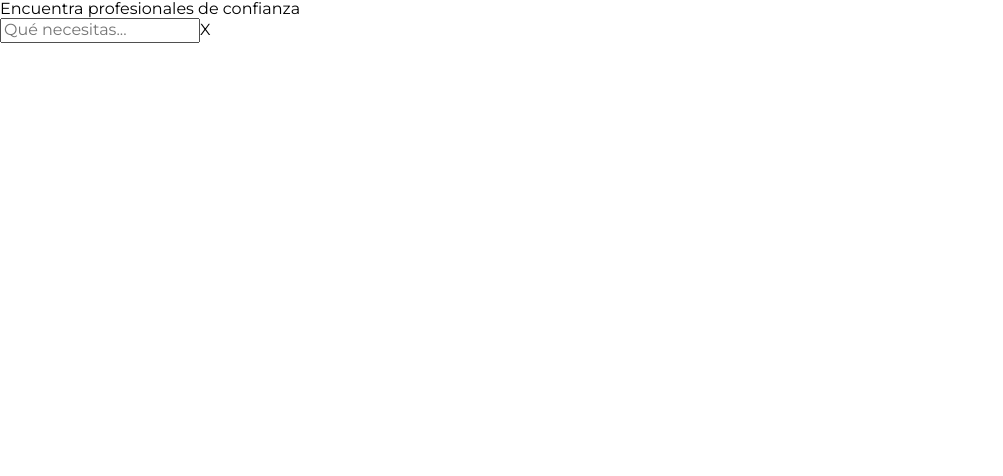
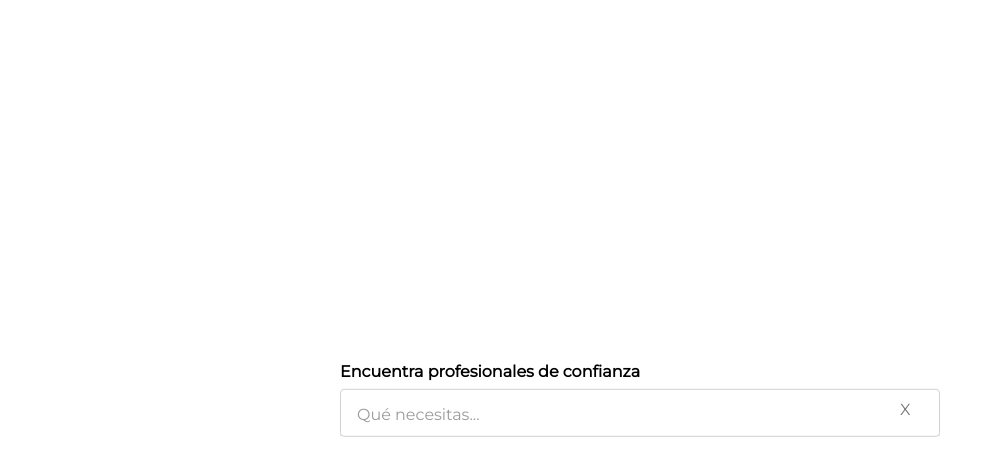
Before and after one commit to m-bp/autocomplete, a React (Create React App) app: page / in a window 1280 px wide. Shown: the top 476 px of the page, without its empty margins (0-1003 px from the left). Built offline with nearby package versions, Linux system fonts and the light colour scheme.

Commit message:
Add styles

```diff
--- a/src/components/Autocomplete.js
+++ b/src/components/Autocomplete.js
@@ -8,24 +8,29 @@ function Autocomplete({
   onSelectSuggestion,
 }) {
   return (
-    <div>
-      <label htmlFor="autocomplete">{label}</label>
+    <div className="autocomplete">
+      <label className="autocomplete__label" htmlFor="autocomplete">
+        {label}
+      </label>
 
-      <div>
+      <div className="autocomplete__outer">
+        <div className="autocomplete__inner">
           <input
+            className="autocomplete__input"
             id="autocomplete"
             placeholder={placeholder}
             value={value}
             onChange={onChange}
           />
-        {icon && <span>{icon}</span>}
+          {icon && <span className="autocomplete__icon">{icon}</span>}
         </div>
 
         {suggestions && (
-        <ul>
+          <ul className="autocomplete__suggestions suggestions">
             {suggestions.map((suggestion) => (
-            <li>
+              <li className="suggestions__item">
                 <button
+                  className="suggestions__inner"
                   onClick={() => onSelectSuggestion(suggestion)}
                   type="button"
                 >
@@ -36,6 +41,7 @@ function Autocomplete({
           </ul>
         )}
       </div>
+    </div>
   );
 }
 
--- a/src/index.scss
+++ b/src/index.scss
@@ -1,5 +1,123 @@
 @import url('https://fonts.googleapis.com/css2?family=Montserrat&display=swap');
+
+$transition-speed: 0.2s;
+
+*,
+:before,
+:after {
+  box-sizing: border-box;
+}
 
 body {
   font-family: 'Montserrat', sans-serif;
 }
+
+.app {
+  position: absolute;
+  top: 50%;
+  left: 50%;
+  width: 600px;
+  max-width: 90%;
+  margin: auto;
+  transform: translate(-50%, -50%);
+}
+
+.autocomplete {
+  position: relative;
+  display: flex;
+  flex-direction: column;
+  padding: 1em 0;
+
+  &__label {
+    font-weight: bold;
+    margin-bottom: 0.5em;
+  }
+
+  &__outer,
+  &__inner {
+    position: relative;
+  }
+
+  &__input {
+    height: 3em;
+    width: 100%;
+    padding: 0.875em 3em 0.75em 1em;
+    color: #404040;
+    border: 1px solid #d2d2d2;
+    border-radius: 4px;
+    transition: box-shadow $transition-speed, border-color $transition-speed,
+      background-color $transition-speed;
+
+    &::placeholder {
+      color: #9b9b9b;
+      transition: color $transition-speed;
+    }
+
+    &:hover {
+      background-color: #fafafa;
+      border-color: #9b9b9b;
+
+      &::placeholder {
+        color: #757575;
+      }
+    }
+  }
+
+  &:focus-within &__input {
+    outline: none;
+    border-color: #ff7300;
+    box-shadow: 0px 0px 8px rgba(255, 115, 0, 0.2);
+  }
+
+  &__icon {
+    position: absolute;
+    top: 50%;
+    right: 1em;
+    height: 1.5em;
+    width: 1.5em;
+    color: #757575;
+    transform: translateY(-50%);
+    transition: color $transition-speed;
+  }
+
+  &:focus-within &__icon {
+    color: #ff7300;
+  }
+}
+
+.suggestions {
+  position: absolute;
+  top: 2.875em;
+  width: 100%;
+  margin: 0;
+  padding: 0;
+  border: 1px solid #cbcbcb;
+  border-radius: 4px;
+  border-top: 0;
+  border-top-left-radius: 0;
+  border-top-right-radius: 0;
+  list-style: none;
+  overflow: auto;
+  z-index: -1;
+
+  &__item {
+    // ...
+  }
+
+  &__inner {
+    display: block;
+    height: 2.625em;
+    width: 100%;
+    margin: 0;
+    padding: 0.6875em 1em 0.5625em;
+    border: none;
+    background: none;
+    text-align: left;
+    cursor: pointer;
+    transition: background-color $transition-speed;
+
+    &:hover {
+      background-color: #fafafa;
+    }
+  }
+}
```
Lines whose indentation alone changed are shown as unchanged.
